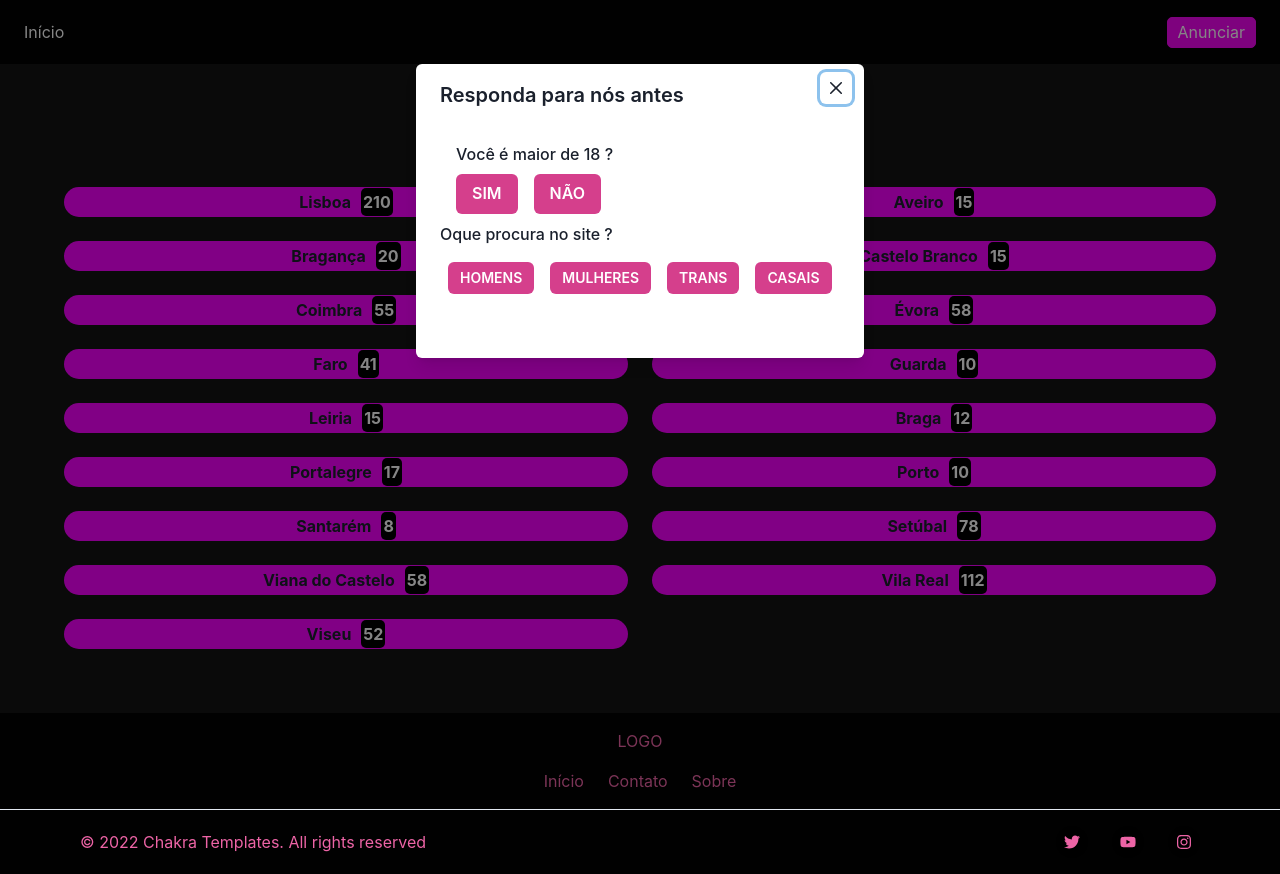
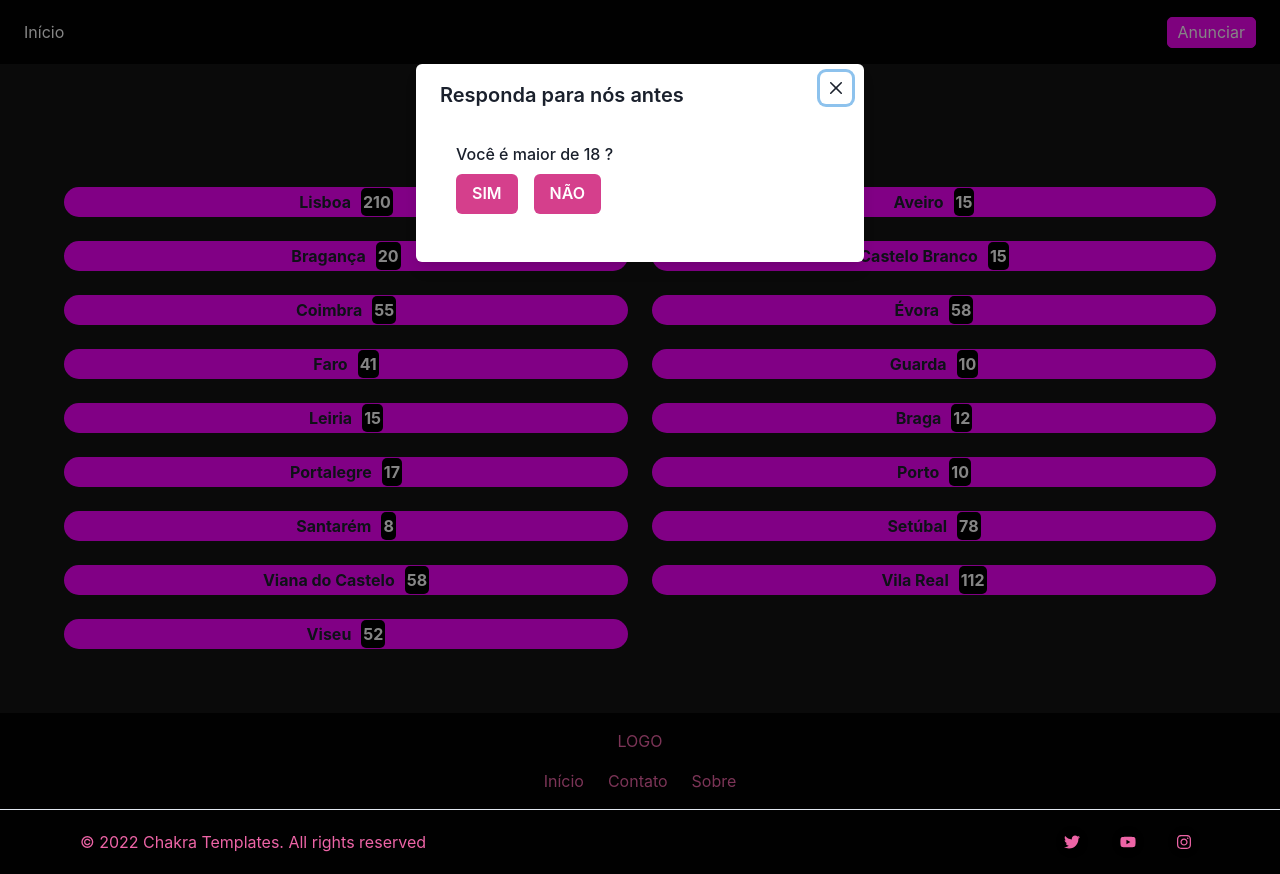
Before and after one commit to gustavocw/projeto-bellas, a React (Vite) app: page / in a window 1280 px wide. Built offline with nearby package versions, Linux system fonts and the light colour scheme.

Commit message:
adicionado edições

```diff
--- a/src/components/Question/QuestionCard.tsx
+++ b/src/components/Question/QuestionCard.tsx
@@ -29,29 +29,27 @@ const FirstQuestion: React.FC<Props> = ({
   const [ageConfirmed, setAgeConfirmed] = useState(false);
   const navigate = useNavigate();
   const [answer, setAnswer] = useState("");
+  const [answerG, setAnswerG] = useState("");
 
   const handleYesClick = () => {
     setAnswer("sim");
   };
   const h = () => {
-    setAnswer("homens");
-    navigate("/home/homens");
+    setAnswerG("homens");
+      navigate("/homens")
   };
   const m = () => {
-    setAnswer("mulheres");
-    navigate("/home/mulheres");
+    setAnswerG("mulheres");
   };
   const t = () => {
-    setAnswer("trans");
-    navigate("/home/trans");
+    setAnswerG("trans");
   };
   const c = () => {
-    setAnswer("casais");
-    navigate("/home/casais");
+    setAnswerG("casais");
   };
 
   const handleNoClick = () => {
-    setAnswer("não");
+    setAnswer("nao");
     navigate("/naopermitido");
   };
 
@@ -67,7 +65,7 @@ const FirstQuestion: React.FC<Props> = ({
         <ModalContent>
           <ModalHeader>Responda para nós antes</ModalHeader>
           <ModalCloseButton />
-          <ModalBody pb={6}>
+          <ModalBody>
             <FormControl m={"2"}>
               <FormLabel m={"2"}>Você é maior de 18 ?</FormLabel>
               <Button
@@ -88,6 +86,7 @@ const FirstQuestion: React.FC<Props> = ({
                 NÃO
               </Button>
             </FormControl>
+            {['sim'].includes(answer) && (
             <FormControl>
               <FormLabel>Oque procura no site ?</FormLabel>
               <Button
@@ -97,7 +96,7 @@ const FirstQuestion: React.FC<Props> = ({
                 mx={"2"}
                 my={"2"}
                 onClick={h}
-                isLoading={answer === "homens"}
+                isLoading={answerG === "homens"}
               >
                 HOMENS
               </Button>
@@ -108,7 +107,7 @@ const FirstQuestion: React.FC<Props> = ({
                 mx={"2"}
                 my={"2"}
                 onClick={m}
-                isLoading={answer === "mulheres"}
+                isLoading={answerG === "mulheres"}
               >
                 MULHERES
               </Button>
@@ -119,7 +118,7 @@ const FirstQuestion: React.FC<Props> = ({
                 mx={"2"}
                 my={"2"}
                 onClick={t}
-                isLoading={answer === "trans"}
+                isLoading={answerG === "trans"}
               >
                 TRANS
               </Button>
@@ -130,13 +129,13 @@ const FirstQuestion: React.FC<Props> = ({
                 mx={"2"}
                 my={"2"}
                 onClick={c}
-                isLoading={answer === "casais"}
+                isLoading={answerG === "casais"}
               >
                 CASAIS
               </Button>
             </FormControl>
+            )}
           </ModalBody>
-
           <ModalFooter></ModalFooter>
         </ModalContent>
       </Modal>
```
